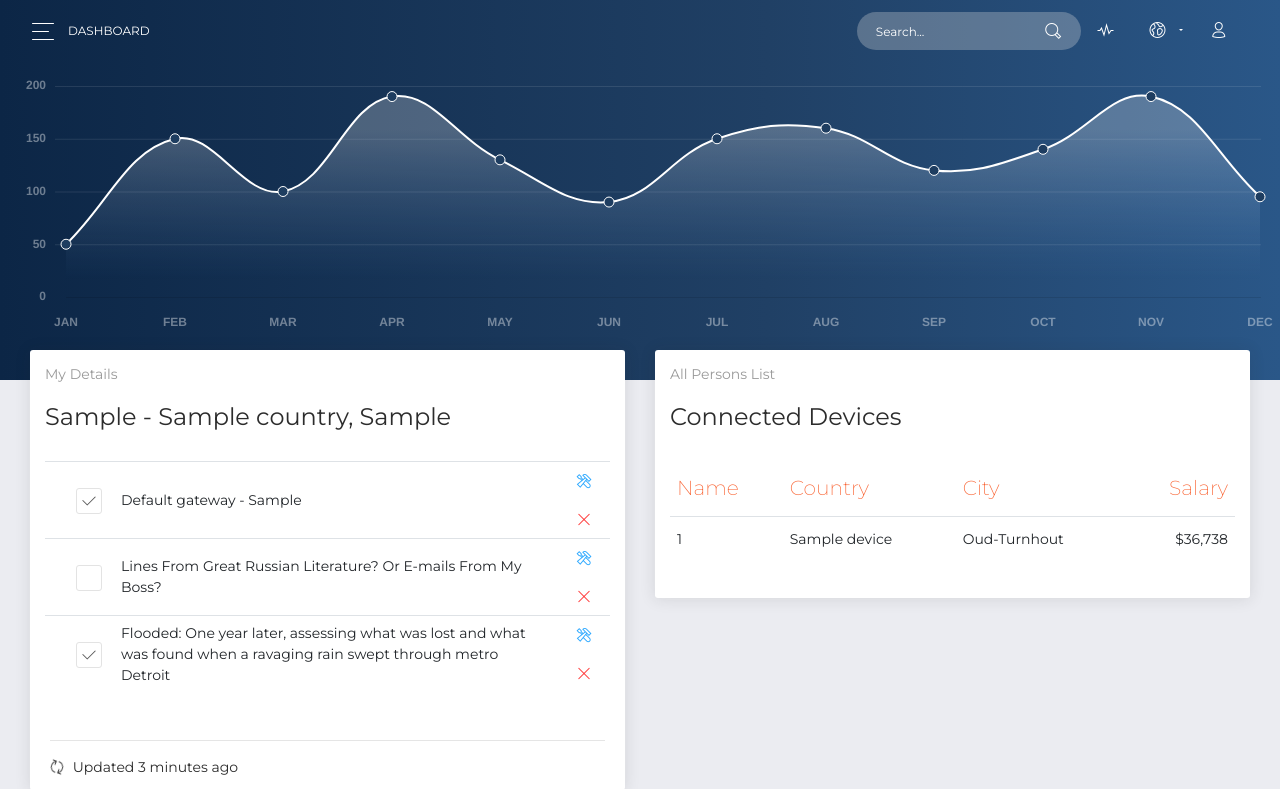
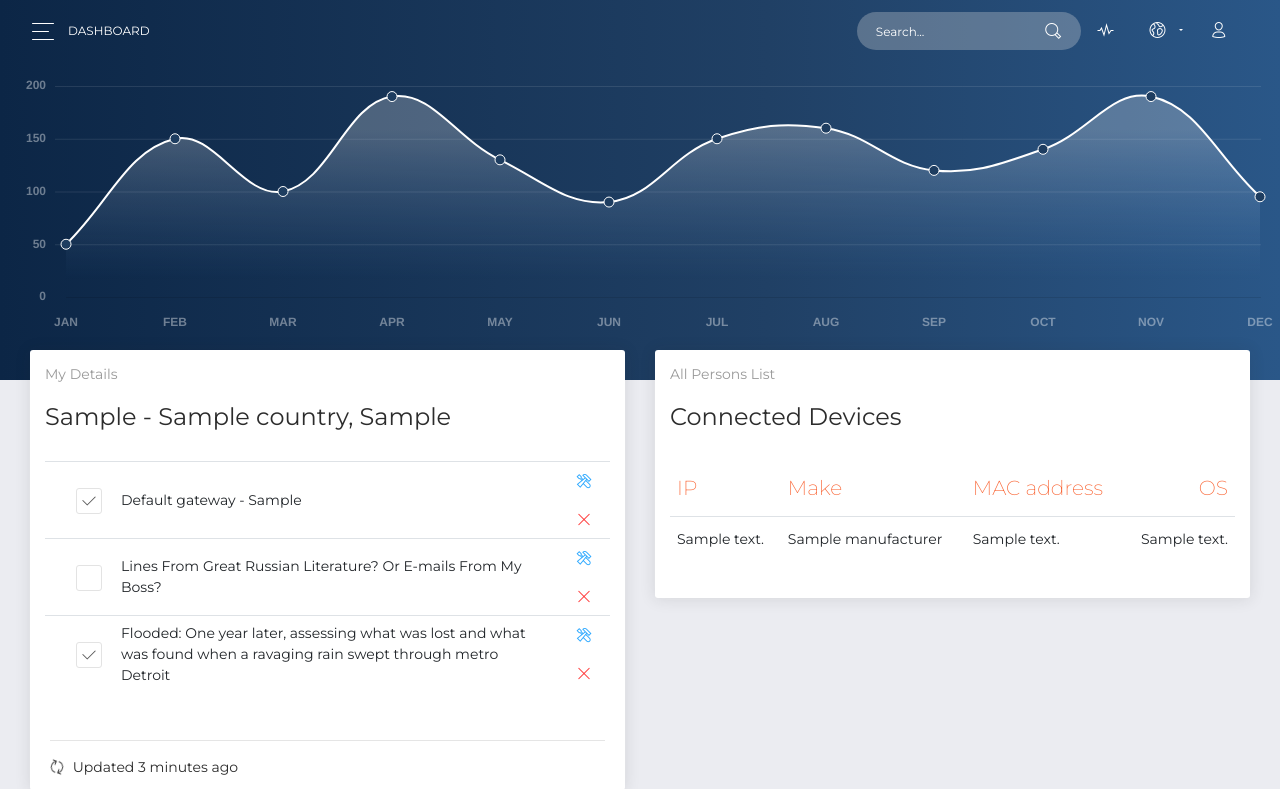
Before and after one commit to Moonbox88/Honours_project, a Flask app: template templates/dashboard.html in a window 1280 px wide. Shown: the top 789 px of the page. Run offline with Flask 2, Linux system fonts and the light colour scheme; the template is opened without the code that fills it: most values are stand-ins (such as "Sample title", 1, 10 or a date in 2020); some libraries are stand-ins or nearby versions.

Commit message:
Collect rough info for devices and displays

```diff
--- a/main.py
+++ b/main.py
@@ -84,39 +84,84 @@ def index():
     #   HostMax
     #   Broadcast
 
-    netstat_req = subprocess.Popen("sudo nmap -F {} | grep 'Nmap\|MAC'".format(ipcalc_dict['Network']), shell=True, stdout=subprocess.PIPE)
+    netstat_req = subprocess.Popen("sudo nmap -sn {} | grep Nmap".format(ipcalc_dict['Network']), shell=True, stdout=subprocess.PIPE)
     lines = netstat_req.stdout.read().splitlines()
 
     ip_addresses = []
-    MAC_addresses = []
 
     for each in lines:
         temp = each.decode('utf-8').replace("'", '"')
-        if temp[0] == 'N':
+        #print(temp)
+        if temp[:4] == "Nmap":
+            #print(temp)
             ip = re.findall( r'[0-9]+(?:\.[0-9]+){3}', temp )
-            ip_addresses.append(ip)
-        elif temp[0] == 'M':
-            p = re.compile(r'(?:[0-9a-fA-F]:?){12}')
-            mac = re.findall(p, temp)
-            MAC_addresses.append(mac)
-
-    del ip_addresses[-1]
+            if len(ip) > 0:
+                ip = str(ip)[2:-2]
+                ip_addresses.append(ip)
 
     devices = []
-    count = 0
+    # DICT HOLDS:
+    #   Address
+    #   Network
+    #   HostMin
+    #   HostMax
+    #   Broadcast
+
+    #count = 0
     for each in ip_addresses:
+        netstat_req = subprocess.Popen("sudo nmap -sV -O {} | awk '/PORT|ports|open|MAC|fingerprints|Service Info|OS details/'".format(each), shell=True, stdout=subprocess.PIPE)
+        lines = netstat_req.stdout.read().splitlines()
+
         device = []
-        device.append(ip_addresses[count])
-        if len(MAC_addresses) > count:
-            device.append(MAC_addresses[count])
-        else:
-            device.append("No MAC found")
+
+        key = []
+        value = []
+        port_info = []
+
+        #print("\nDEVICE {}\n".format(count))
+        key.append("IP_address")
+        value.append(each)
+        for each in lines:
+            temp = each.decode('utf-8').replace("'", '"')
+            #print(temp)
+            if temp[:9] == "Not shown":
+                key.append("Port_status")
+                value.append(temp[11:])
+            elif temp[:3] == "All":
+                key.append("Port_status")
+                value.append(temp)
+            elif temp[:4] == "PORT" or ("open" in temp):
+                port_info.append(temp)
+            elif temp[:3] == "MAC":
+                p = re.compile(r'(?:[0-9a-fA-F]:?){12}')
+                mac = re.findall(p, temp)
+                mac = str(mac)[2:-2]
+                key.append("MAC_address")
+                value.append(mac)
+
+                name = re.search('\(([^)]+)', temp).group(1)
+                key.append("Manufacturer")
+                value.append(name)
+            elif temp[:12] == "Service Info":
+                key.append("Service_Info")
+                value.append(temp[14:])
+            elif temp[:10] == "OS_details":
+                key.append("OS_details")
+                value.append(temp[12:])
+            elif "fingerprints" in temp:
+                key.append("OS_details")
+                value.append(temp)
+
+        device = dict(zip(key, value))
         devices.append(device)
-        count += 1
-
-
+        #count += 1
 
     return render_template("dashboard.html", public_ip=myip_data, gateway_ip=gateway_ip, devices=devices)
+
+@app.route('/icons')
+def icons():
+    return render_template("icons.html")
+
 
 
 def init(app):
--- a/templates/dashboard.html
+++ b/templates/dashboard.html
@@ -59,43 +59,43 @@
             </a>
           </li>
           <li>
-            <a href="./icons.html">
+            <a href="./icons">
               <i class="now-ui-icons education_atom"></i>
               <p>Icons</p>
             </a>
           </li>
           <li>
-            <a href="./map.html">
+            <a href="./map">
               <i class="now-ui-icons location_map-big"></i>
               <p>Maps</p>
             </a>
           </li>
           <li>
-            <a href="./notifications.html">
+            <a href="./notifications">
               <i class="now-ui-icons ui-1_bell-53"></i>
               <p>Notifications</p>
             </a>
           </li>
           <li>
-            <a href="./user.html">
+            <a href="./user">
               <i class="now-ui-icons users_single-02"></i>
               <p>User Profile</p>
             </a>
           </li>
           <li>
-            <a href="./tables.html">
+            <a href="./tables">
               <i class="now-ui-icons design_bullet-list-67"></i>
               <p>Table List</p>
             </a>
           </li>
           <li>
-            <a href="./typography.html">
+            <a href="./typography">
               <i class="now-ui-icons text_caps-small"></i>
               <p>Typography</p>
             </a>
           </li>
           <li class="active-pro">
-            <a href="./upgrade.html">
+            <a href="./upgrade">
               <i class="now-ui-icons arrows-1_cloud-download-93"></i>
               <p>Upgrade to PRO</p>
             </a>
@@ -264,32 +264,32 @@
                   <table class="table">
                     <thead class=" text-primary">
                       <th>
-                        Name
+                        IP
                       </th>
                       <th>
-                        Country
+                        Make
                       </th>
                       <th>
-                        City
+                        MAC address
                       </th>
                       <th class="text-right">
-                        Salary
+                        OS
                       </th>
                     </thead>
                     <tbody>
 			{% for i in devices %}
                       <tr>
                         <td>
-                          {{ i[0] }}
+                          {{ i.get("IP_address") }}
                         </td>
                         <td>
-                          {{ i[1] }}
+                          {{ i.get("Manufacturer") }}
                         </td>
                         <td>
-                          Oud-Turnhout
+                          {{ i.get("MAC_address") }}
                         </td>
                         <td class="text-right">
-                          $36,738
+                          {{ i.get("OS_details") }}
                         </td>
                       </tr>
 			{% endfor %}
```
